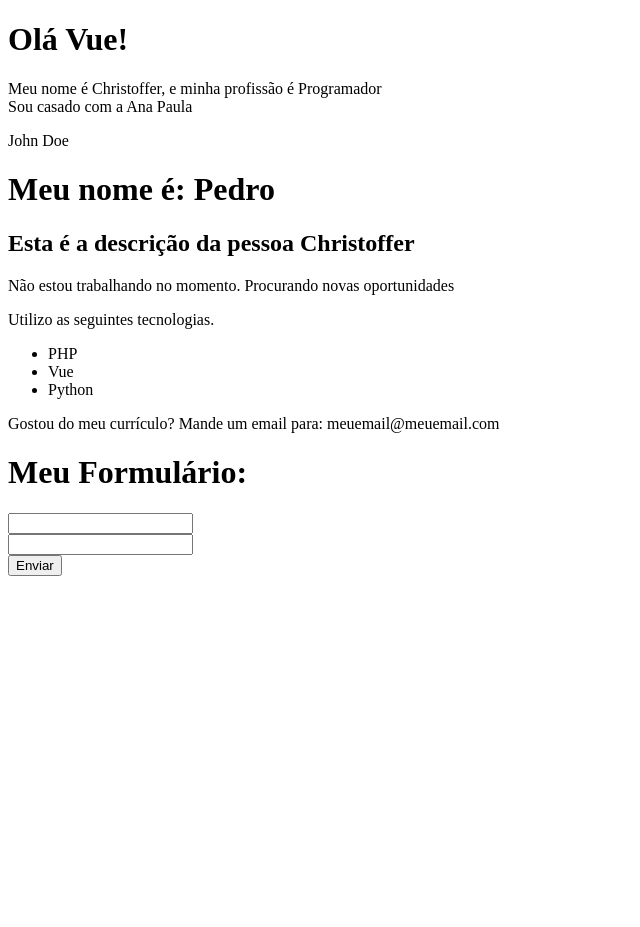
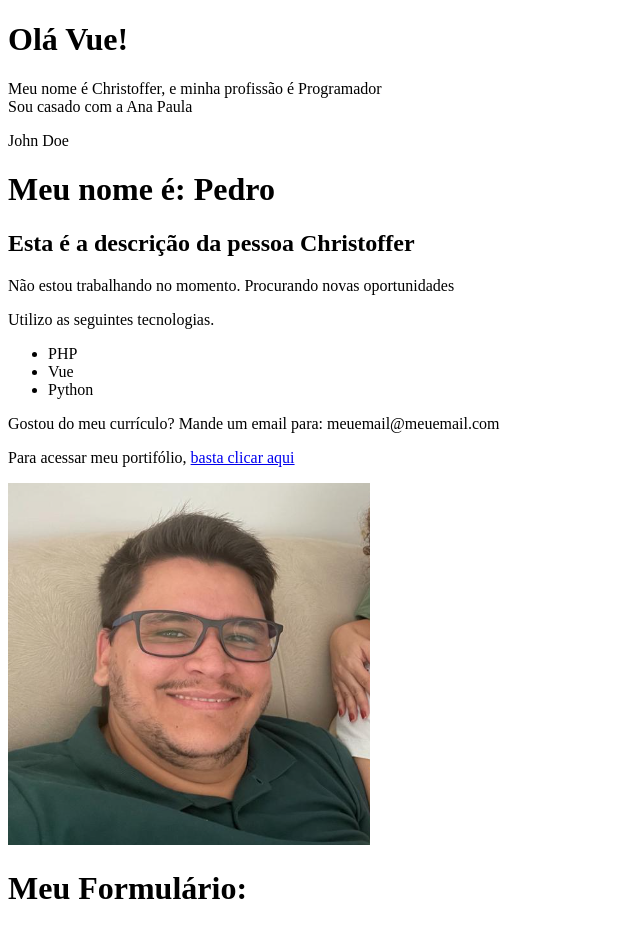
Before and after one commit to TioBobDev/cursovue, a Vue app: page / in a window 1280 px wide. Shown: the top 927 px of the page, without its empty margins (0-640 px from the left). Before the commit the page ends 800 px from the top, so only its background shows below. Built offline with nearby package versions, Linux system fonts and the light colour scheme.

Commit message:
Curso de Vue 3: #10 - Atributos dinâmicos(v-bind, ou :)

```diff
--- a/src/components/Info.vue
+++ b/src/components/Info.vue
@@ -11,13 +11,28 @@
       <li v-show="programo_phyton">Python</li>
       <li v-show="programo_java">Java</li>
     </ul>
-    <p v-show="mostrar_email">Gostou do meu currículo? Mande um email para: {{ email }}</p>
+    <p v-show="mostrar_email">
+      Gostou do meu currículo? Mande um email para: {{ email }}
+    </p>
+    <!-- o v-bind,ou apenas :, permite que eu consiga acessar o link dinamicamente -->
+    <p>
+      Para acessar meu portifólio,
+      <a v-bind:href="meu_link" target="_blank">basta clicar aqui</a>
+    </p>
+    <div>
+      <Picture />
+    </div>
   </div>
 </template>
 
 <script>
+import Picture from "./Picture.vue"; // importando o componente Picture.vue
+
 export default {
   name: "Info",
+  components: {
+    Picture,
+  },
   data() {
     return {
       esta_trabalhando: false,
@@ -27,6 +42,7 @@ export default {
       programo_phyton: true,
       mostrar_email: true,
       email: "meuemail@meuemail.com",
+      meu_link: "https://github.com/TioBobDev",
     };
   },
 };
--- /dev/null
+++ b/src/components/Picture.vue
@@ -0,0 +1,16 @@
+<template>
+    <img :src="profile" :alt="descricao">
+</template>
+
+<script>
+
+export default {
+    name: 'Picture',
+    data() {
+        return {
+            profile: "/img/profile.png",
+            descricao: 'Christoffer Raphael Ottebak Pinheiro'
+        }
+    }
+}
+</script>
```
Also changed, not shown: public/img/profile.png (added).
